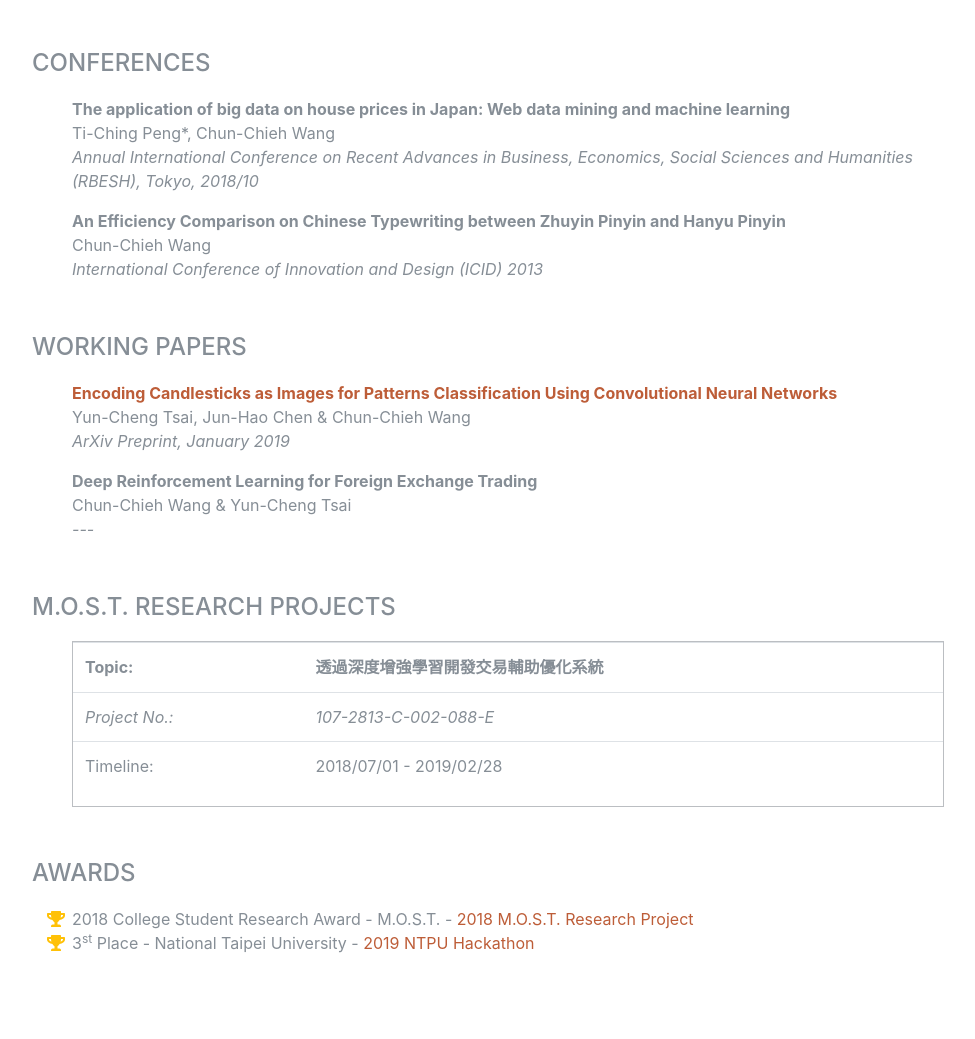
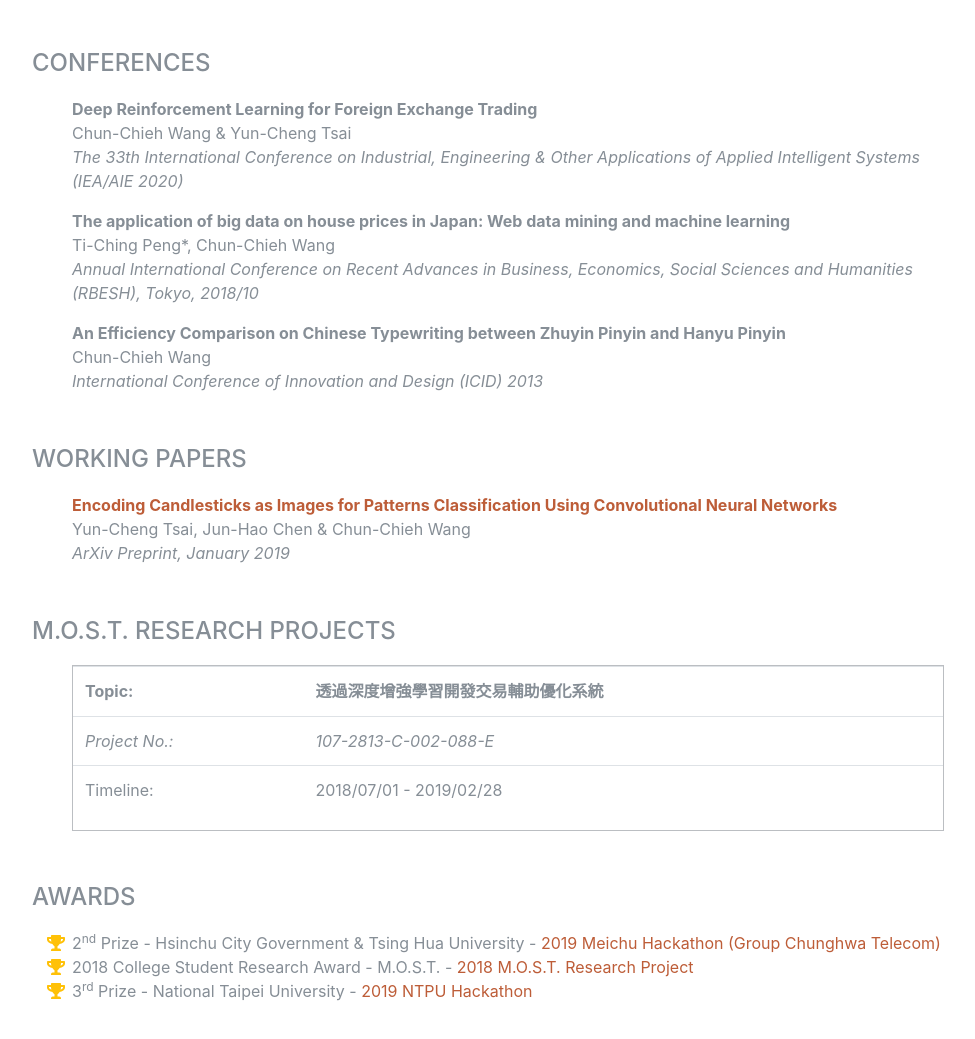
Before and after one commit to RainBoltz/ccwang, a plain HTML site: page index.html in a window 1280 px wide. Shown: the part 3985-5024 px from the top of the page, without its empty margins (288-1263 px from the left). Drawn offline with Linux system fonts and the light colour scheme; a web font is replaced by a local one.

Commit message:
Update index.html

```diff
--- a/index.html
+++ b/index.html
@@ -99,7 +99,8 @@
           I am a strong self-motivating active learner, always full of curiosity about many things,
           and <span class="marker">cross-domain integration</span> is one of my proudest strengths. <br>
           <span class="marker">Recommendation algorithm</span> is my current research field, mainly focusing on <span class="marker">Graph-based Recommendation systems</span>. <br>
-          Since the E-commerce and Streaming media services are booming in these years, I believe that we would be heavily relying on <span class="marker">productive cloud services</span> and <span class="marker">good recommendation systems</span> for efficiently targeting audiences and customers efficiently. I hope I could contribute to the <span class="marker">innovation of web service applications</span> in my future career.</p>
+          Since the E-commerce and Streaming media services are booming in these years, I believe that we would be heavily relying on <span class="marker">productive cloud services</span> and <span class="marker">good recommendation systems</span> for targeting audiences and customers efficiently.
+           I hope I could contribute to the <span class="marker">innovation of web service applications</span> in my future career.</p>
         <div class="social-icons">
           <!--<a href="https://www.linkedin.com/in/chun-chieh-wang-1a73336b/" target="_blank">
             <i class="fab fa-linkedin-in"></i>
@@ -353,6 +354,13 @@
         <ul class="fa-ul mb-5">
           <li>
             <p>
+              <b>Deep Reinforcement Learning for Foreign Exchange Trading</b><br>
+              Chun-Chieh Wang & Yun-Cheng Tsai<br>
+              <i>The 33th International Conference on Industrial, Engineering & Other Applications of Applied Intelligent Systems (IEA/AIE 2020)</i>
+            </p>
+          </li>
+          <li>
+            <p>
               <b>The application of big data on house prices in Japan: Web data mining and machine learning</b><br>
               Ti-Ching Peng*, Chun-Chieh Wang<br>
               <i>Annual International Conference on Recent Advances in Business, Economics, Social Sciences and Humanities (RBESH), Tokyo, 2018/10</i>
@@ -374,13 +382,6 @@
               <b><a href="https://www.researchgate.net/publication/330439486_Encoding_Candlesticks_as_Images_for_Patterns_Classification_Using_Convolutional_Neural_Networks" target="_blank">Encoding Candlesticks as Images for Patterns Classification Using Convolutional Neural Networks</a></b><br>
               Yun-Cheng Tsai, Jun-Hao Chen & Chun-Chieh Wang<br>
               <i>ArXiv Preprint, January 2019</i>
-            </p>
-          </li>
-          <li>
-            <p>
-              <b>Deep Reinforcement Learning for Foreign Exchange Trading</b><br>
-              Chun-Chieh Wang & Yun-Cheng Tsai<br>
-              <i> --- </i>
             </p>
           </li>
         </ul>
@@ -406,11 +407,15 @@
         <ul class="fa-ul mb-5">
           <li>
             <i class="fa-li fa fa-trophy text-warning"></i>
+            2<sup>nd</sup> Prize - Hsinchu City Government & Tsing Hua University - <a href="https://www.facebook.com/HackMeiChu/" target="_blank">2019 Meichu Hackathon (Group Chunghwa Telecom)</a>
+          </li>
+          <li>
+            <i class="fa-li fa fa-trophy text-warning"></i>
             2018 College Student Research Award - M.O.S.T. - <a href="http://statistics.most.gov.tw/was2/award/AsAwardMultiQuery.aspx" target="_blank">2018 M.O.S.T. Research Project</a>
           </li>
           <li>
             <i class="fa-li fa fa-trophy text-warning"></i>
-            3<sup>st</sup> Place - National Taipei University - <a href="https://econhackathon.ntpu.edu.tw/" target="_blank">2019 NTPU Hackathon</a>
+            3<sup>rd</sup> Prize - National Taipei University - <a href="https://econhackathon.ntpu.edu.tw/" target="_blank">2019 NTPU Hackathon</a>
           </li>
         </ul>
 
```
